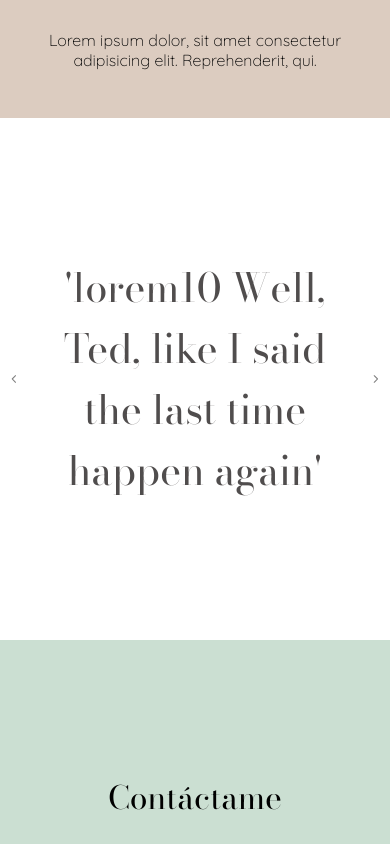
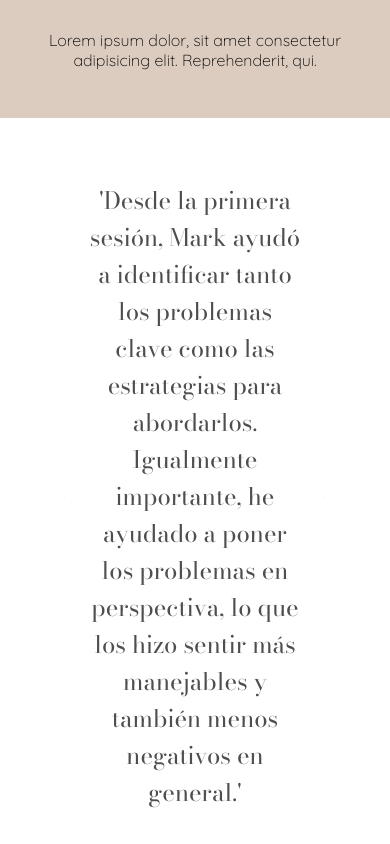
Before and after one commit to ShannonIanthe/Belen_Website_Therapy, a React (Create React App) app: page / in a window 390 px wide. Shown: the part 1860-2704 px from the top of the page. Built offline with nearby package versions, Linux system fonts and the light colour scheme; a web font is replaced by a local one.

Commit message:
ran the run build command in order to deploy to netlify

```diff
--- a/src/Styles/main.css
+++ b/src/Styles/main.css
@@ -142,13 +142,13 @@ nav a:hover {
   flex-direction: row;
   justify-content: center;
   align-items: center;
-  height: 60vh;
   font-family: var(--mainFont);
   font-size: 2.5rem;
   text-align: center;
   gap: 1.5rem;
   margin: .5rem;
   color: rgb(80, 77, 77);
+  padding: 3.5rem;
 }
 
 .arrow-btn {
@@ -251,4 +251,7 @@ button {
   .service3 {
     padding: 3rem;
   }
+  .quote-container {
+    font-size: 1.5rem;
+  }
 }
--- a/src/components/Feedback.js
+++ b/src/components/Feedback.js
@@ -5,7 +5,7 @@ import { IoIosArrowBack, IoIosArrowForward } from 'react-icons/io'
 function Feedback() {
   const Myarray = [
     {
-      quote: " 'lorem10  Well, Ted, like I said the last time happen again' ",
+      quote: " 'Desde la primera sesión, Mark ayudó a identificar tanto los problemas clave como las estrategias para abordarlos. Igualmente importante, he ayudado a poner los problemas en perspectiva, lo que los hizo sentir más manejables y también menos negativos en general.' ",
     },
     {
       quote:
```
